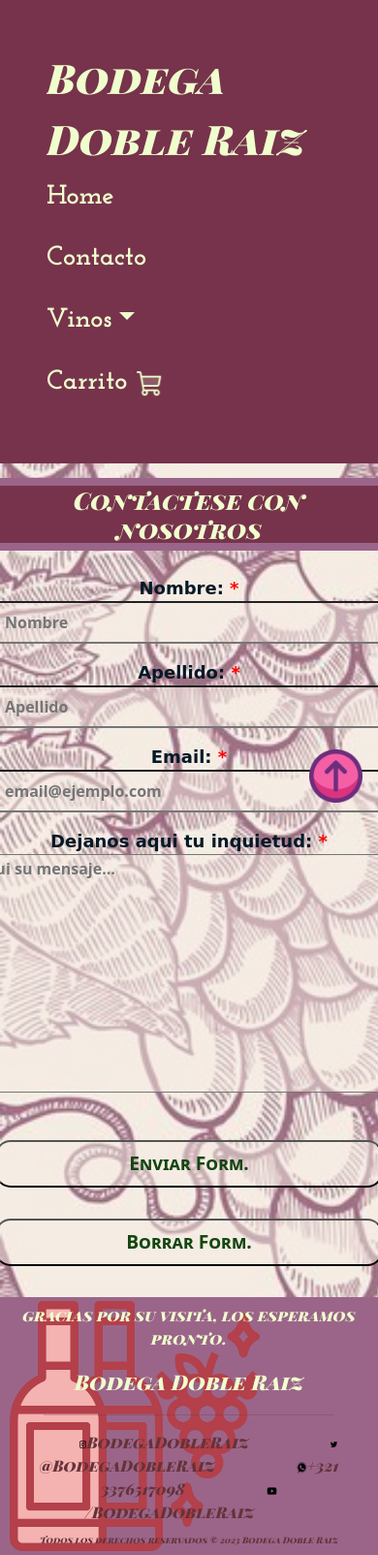
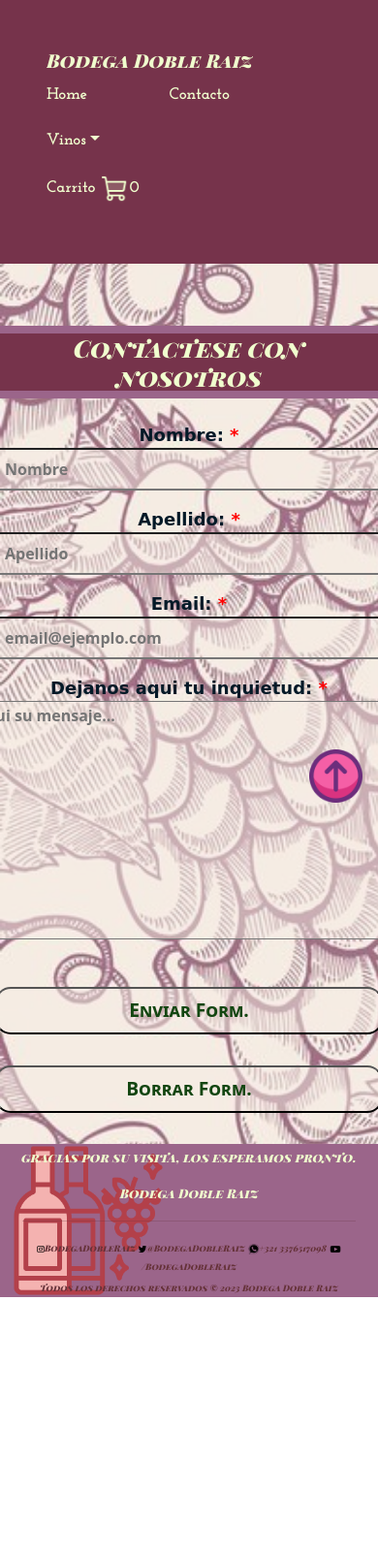
Before and after one commit to jpela005/BAmultiplica-DobleRaiz, a plain HTML site: page pages/contacto.html in a window 390 px wide. Shown: the whole page at 97% size. After the commit the page ends 1338 px from the top, so only its background shows below. Drawn offline with nearby package versions, Linux system fonts and the light colour scheme.

Commit message:
proyecto bodega doble raiz
mejora responsive

```diff
--- a/estilos/visual.css
+++ b/estilos/visual.css
@@ -10,11 +10,30 @@
     box-sizing: border-box;
 }
 
+main{
+    margin-top: 5rem;
+}
+
+
+body{
+    background-image: url(../imagenes/fondo.jpg);
+    background-repeat: no-repeat;
+    background-size: cover;
+    margin: 0%;
+    margin-top: 5rem;
+}
+
 .navbar {
     background-color: rgb(118, 51, 75);
     display: flex;
     justify-content: space-between;
     padding: 3rem;
+    position: fixed;
+    top: 0;
+    left: 0;
+    right: 0;
+    z-index: 9999;
+    width: 100%;
 }
 
 .navbar-bodega {
@@ -46,12 +65,14 @@
     color: rgb(240, 255, 206);
     text-decoration: none;
 }
+
 .nav-link:hover {
     font-size: 3.3vh;
     color: rgb(226, 89, 215);
     text-decoration: none;
     transition: 0.3s;
 }
+
 .nav-link:active {
     font-size: 3.3vh;
     color: rgba(202, 17, 64, 0.699);
@@ -60,16 +81,20 @@
 
 .dropdown-vinos {
     display: none;
-    position: absolute;
+    position: fixed;
+    top: 100%;
+    left: 0;
+    right: 0;
     background-color: rgb(240, 255, 206);
     padding: 0.5rem;
+    z-index: 9999;
 }
 
 .nav-item:hover .dropdown-menu {
     display: block;
     position: fixed;
     color: rgb(3, 25, 39);
-    background-color:rgb(240, 255, 206) ;
+    background-color: rgb(240, 255, 206);
 }
 
 .dropdown-item {
@@ -78,21 +103,143 @@
     color: rgb(3, 25, 39);
     text-decoration: none;
 }
+
 .dropdown-item:active {
     display: block;
     margin-bottom: 0.5rem;
     color: rgb(3, 25, 39);
     text-decoration: none;
     background-color: rgb(118, 51, 75);
-    color:rgb(240, 255, 206) ;
+    color: rgb(240, 255, 206);
 }
 
-body{
-    background-image: url(../imagenes/fondo.jpg);
-    background-repeat: no-repeat;
-    background-size: cover;
-    margin: 0%;
+
+@media screen and (max-width: 1800px) {
+    .navbar {
+        position: fixed;
+        top: 0;
+        left: 0;
+        width: 100%;
+        z-index: 9999;
         }
+
+    .navbar-bodega {
+            display: inline-block;
+            align-items: center;
+            font-size: 3vh;
+            font-weight: bold;
+            color: rgb(240, 255, 206);
+            font-family: 'Playfair Display SC', serif;
+            text-decoration: none;
+    }
+
+    .nav-link {
+            font-size: 2vh;
+            color: rgb(240, 255, 206);
+            text-decoration: none;
+    }
+
+    main {
+        margin-top: 6rem
+      }
+
+
+      body {
+        margin-top: 6rem
+     }
+
+}
+
+
+@media screen and (max-width: 850px) {
+    .navbar {
+        position: fixed;
+        top: 0;
+        left: 0;
+        width: 100%;
+        z-index: 9999;
+        }
+
+
+    .navbar-bodega {
+            display: inline-block;
+            align-items: center;
+            font-size: 2.3vh;
+            font-weight: bold;
+            color: rgb(240, 255, 206);
+            font-family: 'Playfair Display SC', serif;
+            text-decoration: none;
+    }
+
+    .nav-link {
+            font-size: 2vh;
+            color: rgb(240, 255, 206);
+            text-decoration: none;
+    }
+
+    main {
+        margin-top: 7rem
+      }
+
+
+      body {
+        margin-top: 7rem
+     }
+
+    }
+@media screen and (max-width: 750px) {
+    .navbar {
+        position: fixed;
+        top: 0;
+        left: 0;
+        width: 100%;
+        z-index: 9999;
+        }
+
+    main {
+        margin-top: 8rem
+      }
+
+        body {
+            margin-top: 8rem
+         }
+
+}
+
+
+@media screen and (max-width: 550px) {
+    .navbar {
+        position: fixed;
+        top: 0;
+        left: 0;
+        width: 100%;
+        z-index: 9999;
+        }
+
+    main {
+          margin-top: 9rem
+        }
+    body{margin-top: 9rem;}
+
+    }
+
+@media screen and (max-width: 450px) {
+    .navbar {
+        position: fixed;
+        top: 0;
+        left: 0;
+        width: 100%;
+        z-index: 9999;
+        }
+
+    main {
+          margin-top: 10rem
+        }
+    body{margin-top: 10rem;}
+
+    }
+
+
 
 footer{
     background-color: rgb(155, 101, 138);
@@ -132,25 +279,30 @@ footer sub {
     font-weight: bold;
 }
 
-@media screen and (max-width: 700px){
-    footer{
+@media screen and (max-width: 750px) {
+    footer {
       background-color: rgb(155, 101, 138);
       bottom: 0%;
       border-bottom: 0vh;
       text-align: center;
-        padding: 2%;
       background-image: url(../imagenes/botella-de-vino.png);
       background-repeat: no-repeat;
       background-size: contain;
       background-position: 5%;
-        font-weight: bold;
+      font-weight: 300;
       color: rgb(240, 255, 206);
       text-decoration: none;
       font-family: 'Playfair Display SC', serif;
+      padding: 1%;
+      font-size: small;
     }
 
-    footer hr{
-        margin-inline: 10%;
+    footer h4{
+        font-size: small
+    }
+
+    footer hr {
+      margin-inline: 5%;
       color: rgb(101, 50, 57);
     }
 
@@ -159,15 +311,69 @@ footer sub {
       font-size: xx-small;
     }
 
-    .redes a{
+    .redes a {
       text-decoration: none;
       color: rgb(101, 50, 57);
-        margin: 2.5rem;
+      margin: 1rem;
+      font-size: x-small
+
     }
-    .redes a:hover{
+
+    .redes a:hover {
       color: rgb(240, 255, 206);
       text-decoration: underline;
       font-weight: bold;
+      font-size: small
+
+    }
+  }
+
+  @media screen and (max-width: 550px) {
+    footer {
+      background-color: rgb(155, 101, 138);
+      bottom: 0%;
+      border-bottom: 0vh;
+      text-align: center;
+      background-image: url(../imagenes/botella-de-vino.png);
+      background-repeat: no-repeat;
+      background-size: contain;
+      background-position: 5%;
+      font-weight: 300;
+      color: rgb(240, 255, 206);
+      text-decoration: none;
+      font-family: 'Playfair Display SC', serif;
+      padding: 1%;
+      font-size: small;
+    }
+
+    footer h4{
+        font-size: small
+    }
+
+    footer hr {
+      margin-inline: 5%;
+      color: rgb(101, 50, 57);
+    }
+
+    footer sub {
+      color: rgb(101, 50, 57);
+      font-size: xx-small;
+    }
+
+    .redes a {
+      text-decoration: none;
+      color: rgb(101, 50, 57);
+      margin: 0rem;
+      font-size: xx-small
+
+    }
+
+    .redes a:hover {
+      color: rgb(240, 255, 206);
+      text-decoration: underline;
+      font-weight: bold;
+      font-size: small
+
     }
   }
 
@@ -272,7 +478,7 @@ footer sub {
     background-color: rgb(240, 255, 206, 0.3);
 }
 
-@media screen and (max-width: 1285px) {
+@media screen and (max-width: 1000px) {
     .mapa-index{
         display: flex;
         justify-content: center;
@@ -280,6 +486,28 @@ footer sub {
         text-align: center;
         flex-wrap: nowrap;
         align-items: center;
+    }
+    .mapa{
+        border: 3px rgb(89, 9, 37) solid ;
+    }
+
+    .txubicacion{
+        width: 100%;
+        border: 3px rgb(89, 9, 37) solid ;
+        padding: 2%;
+        background-color:  rgb(240, 255, 206, 0.3);
+    }
+}
+
+@media screen and (max-width: 750px) {
+    .mapa-index{
+        display: flex;
+        justify-content: center;
+        flex-direction: column;
+        text-align: center;
+        flex-wrap: nowrap;
+        align-items: center;
+        max-width: 200px;
     }
     .mapa{
         border: 3px rgb(89, 9, 37) solid ;
--- a/pages/contacto.html
+++ b/pages/contacto.html
@@ -32,7 +32,7 @@
             <li><a href="./otros.html" class="dropdown-item">Otros Productos</a></li>
           </ul>
         </li>
-        <li class="nav-item"><a class="nav-link" href="./carrito.html">Carrito <img src="../imagenes/carrito.png" width="30" alt="carrito de compras"></a></li>
+        <li class="nav-item"><a class="nav-link" href="./carrito.html">Carrito <img src="../imagenes/carrito.png" width="30" alt="carrito de compras"><span id="contador-carrito" class="contador">0</span></a></li>
       </ul>
     </nav>
   </header>
@@ -67,8 +67,11 @@
    <sub>Todos los derechos reservados &copy; 2023 Bodega Doble Raiz</sub>
   </footer>
 
-    <script src="https://cdn.jsdelivr.net/npm/@popperjs/core@2.11.7/dist/umd/popper.min.js" integrity="sha384-zYPOMqeu1DAVkHiLqWBUTcbYfZ8osu1Nd6Z89ify25QV9guujx43ITvfi12/QExE" crossorigin="anonymous"></script>
-    <script src="https://cdn.jsdelivr.net/npm/bootstrap@5.3.0-alpha3/dist/js/bootstrap.min.js" integrity="sha384-Y4oOpwW3duJdCWv5ly8SCFYWqFDsfob/3GkgExXKV4idmbt98QcxXYs9UoXAB7BZ" crossorigin="anonymous"></script>
-    <script src="https://cdn.jsdelivr.net/npm/bootstrap@5.3.0-alpha3/dist/js/bootstrap.bundle.min.js" integrity="sha384-ENjdO4Dr2bkBIFxQpeoTz1HIcje39Wm4jDKdf19U8gI4ddQ3GYNS7NTKfAdVQSZe" crossorigin="anonymous"></script>
-    <script src="../script/script.js"></script></body>
+  <script src="../script/productos.js"></script>
+  <script src="../script/script.js"></script>
+  <script src="../script/productos.js"></script>
+  <script src="https://cdn.jsdelivr.net/npm/@popperjs/core@2.11.7/dist/umd/popper.min.js" integrity="sha384-zYPOMqeu1DAVkHiLqWBUTcbYfZ8osu1Nd6Z89ify25QV9guujx43ITvfi12/QExE" crossorigin="anonymous"></script>
+  <script src="https://cdn.jsdelivr.net/npm/bootstrap@5.3.0-alpha3/dist/js/bootstrap.min.js" integrity="sha384-Y4oOpwW3duJdCWv5ly8SCFYWqFDsfob/3GkgExXKV4idmbt98QcxXYs9UoXAB7BZ" crossorigin="anonymous"></script>
+  <script src="https://cdn.jsdelivr.net/npm/bootstrap@5.3.0-alpha3/dist/js/bootstrap.bundle.min.js" integrity="sha384-ENjdO4Dr2bkBIFxQpeoTz1HIcje39Wm4jDKdf19U8gI4ddQ3GYNS7NTKfAdVQSZe" crossorigin="anonymous"></script>
+  </body>
 </html>
--- /dev/null
+++ b/script/productos.js
@@ -0,0 +1,26 @@
+  //carrito
+
+const contadorCarrito = document.getElementById('contador-carrito');
+const botonesAgregar = document.getElementsByClassName('btn-add-carrito');
+let contador = localStorage.getItem('contadorCarrito');
+
+if (!contador) {
+  contador = 0;
+}
+
+function actualizarContadorCarrito() {
+  contadorCarrito.textContent = contador;
+}
+
+// Llamar función para actualizar el contador carrito
+actualizarContadorCarrito();
+
+for (let i = 0; i < botonesAgregar.length; i++) {
+  botonesAgregar[i].addEventListener('click', () => {
+    contador++;
+
+    actualizarContadorCarrito();
+
+    localStorage.setItem('contadorCarrito', contador);
+  });
+}
--- a/script/script.js
+++ b/script/script.js
@@ -4,8 +4,6 @@
    var dropdownMenu = document.querySelector('.dropdown-menu');
    dropdownMenu.classList.toggle('show');
  }
-
-
 
 //contador de caractares de textarea contacto
 
```
Also changed, not shown: index.html (+10 -10 lines), pages/blancos.html (+5 -2 lines), pages/carrito.html (+5 -4 lines), pages/otros.html (+3 -3 lines), pages/tintos.html (+9 -5 lines), script/carrito.js (line endings or trailing spaces). Lines whose indentation alone changed are shown as unchanged.
